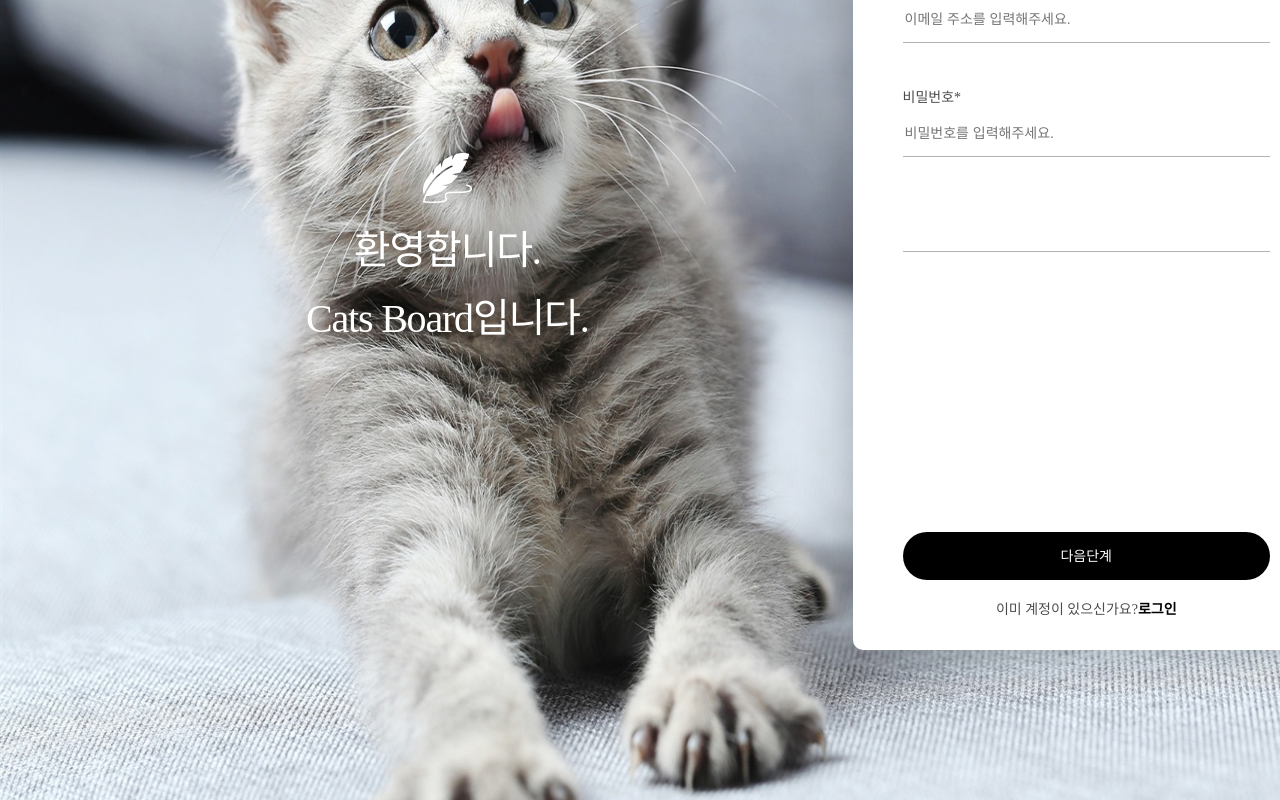
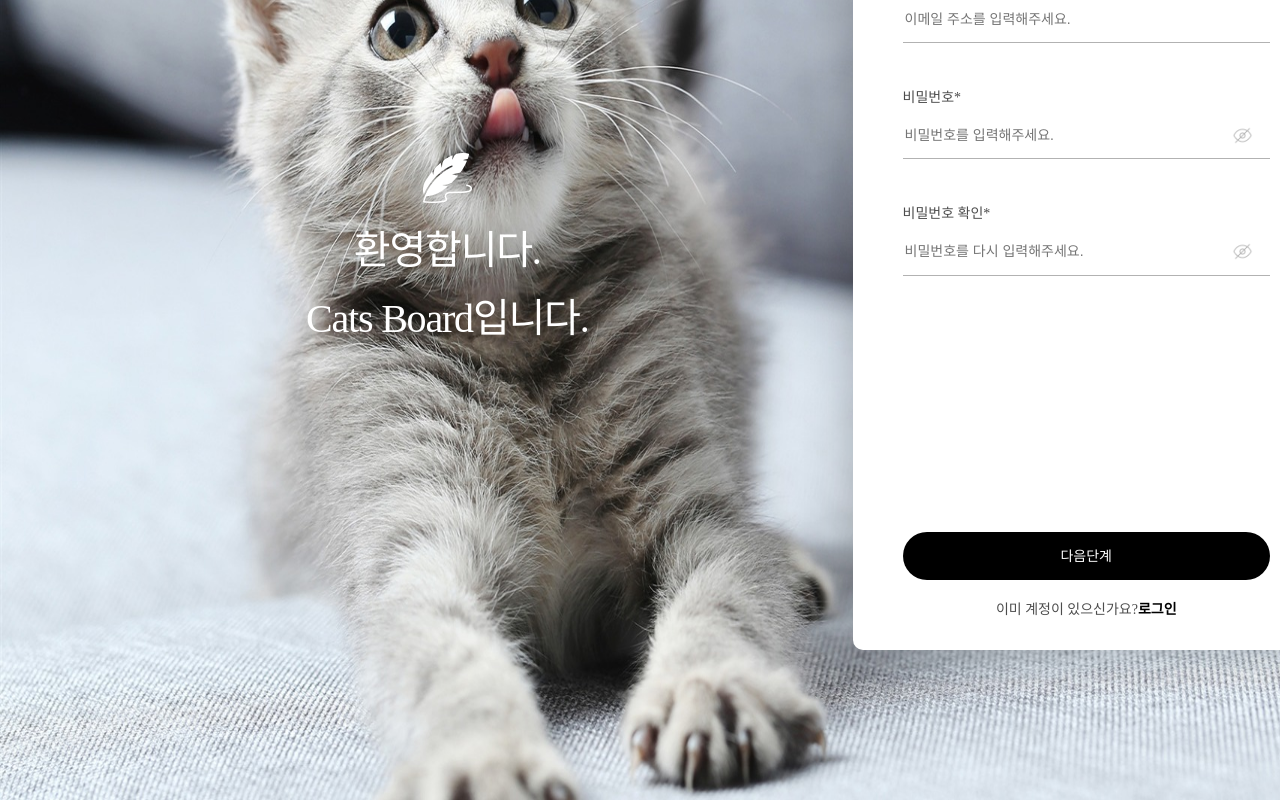
Before and after one commit to yjangel3702/Board-front, a React (Create React App) app: page /auth in a window 1280 px wide. Both pictures are taken after a click on the element "회원가입". Shown: the part 314-1114 px from the top of the page. Built offline with nearby package versions, Linux system fonts and the light colour scheme; a web font is replaced by a local one.

Commit message:
하암 피곤해

```diff
--- a/src/views/Authentication/index.tsx
+++ b/src/views/Authentication/index.tsx
@@ -110,6 +110,9 @@ export default function Authentication() {
   //          component: sign-up 카드 컴포넌트          //
   const SignUpCard = () => {
 
+    //          state: 페이지 번호 상태          //
+    const [page, setPage] = useState<1 | 2>(1);
+
     //          state: 이메일 상태          //
     const [email, setEmail] = useState<string>('');
     //          state: 이메일 에러 상태          //
@@ -126,6 +129,67 @@ export default function Authentication() {
     const [passwordError, setPasswordError] = useState<boolean>(false);
     //          state: 비밀번호 에러 메세지 상태          //
     const [passwordErrorMessage, setPasswordErrorMessage] = useState<string>('');
+    //          state: 비밀번호 확인 상태          //
+    const [passwordCheck, setPasswordCheck] = useState<string>('');
+    //          state: 비밀번호 확인 타입 상태          //
+    const [passwordCheckType, setPasswordCheckType] = useState<'text' | 'password'>('password');
+    //          state: 비밀번호 확인 아이콘 상태          //
+    const [passwordCheckIcon, setPasswordCheckIcon] = useState<'eye-on-icon' | 'eye-off-icon'>('eye-off-icon');
+    //          state: 비밀번호 확인 에러 상태          //
+    const [passwordCheckError, setPasswordCheckError] = useState<boolean>(false);
+    //          state: 비밀번호 확인 에러 메세지 상태          //
+    const [passwordCheckErrorMessage, setPasswordCheckErrorMessage] = useState<string>('');
+
+    //          event handler: 비밀번호 아이콘 클릭 이벤트 처리          //
+    const onPasswordIconClickHandler = () => {
+      if (passwordType === 'password') {
+        setPasswordType('text');
+        setPasswordIcon('eye-on-icon');
+      }
+      if (passwordType === 'text') {
+        setPasswordType('password');
+        setPasswordIcon('eye-off-icon');
+      }
+    }
+    //          event handler: 비밀번호 확인 아이콘 클릭 이벤트 처리          //
+    const onPasswordCheckIconClickHandler = () => {
+      if (passwordCheckType === 'text') {
+        setPasswordCheckType('password');
+        setPasswordCheckIcon('eye-off-icon');
+      }
+      if (passwordCheckType === 'password') {
+        setPasswordCheckType('text');
+        setPasswordCheckIcon('eye-on-icon');
+      }
+    }
+    //          event handler: 다음 단계 클릭 이벤트 처리          //
+    const onNextStepButtonClickHandler = () => {
+
+      setPasswordError(false);
+      setPasswordErrorMessage('');
+      setPasswordCheckError(false);
+      setPasswordCheckErrorMessage('');
+
+      // TODO: 이메일 패턴 확인 //
+
+      // description: 비밀번호 길이 확인 //
+      const checkedPassword = password.trim().length < 8;
+      if (checkedPassword) {
+        setPasswordError(true);
+        setPasswordErrorMessage('비밀번호는 8자 이상 입력해주세요.');
+      }
+
+      // description: 비밀번호 일치 여부 확인 //
+      const checkedPasswordCheck = password !== passwordCheck;
+      if (checkedPasswordCheck) {
+        setPasswordCheckError(true);
+        setPasswordCheckErrorMessage('비밀번호가 일치하지 않습니다.');
+      }
+
+      if (checkedPassword || checkedPasswordCheck) return;
+
+      setPage(2);
+    }
 
     //          render: sign up 카드 컴포넌트 렌더링          //
     return (
@@ -133,14 +197,14 @@ export default function Authentication() {
         <div className='auth-card-top'>
           <div className='auth-card-title-box'>
             <div className='auth-card-title'>{'회원가입'}</div>
-            <div className='auth-card-title-page'>{'1/2'}</div>
+            <div className='auth-card-title-page'>{`${page}/2`}</div>
           </div>
           <InputBox label='이메일 주소*' type='text' placeholder='이메일 주소를 입력해주세요.' value={email} setValue={setEmail} error={emailError} errorMessage={emailErrorMessage} />
-          <InputBox label='비밀번호*' type={passwordType} placeholder='비밀번호를 입력해주세요.' value={password} setValue={setPassword} icon={passwordIcon} error={passwordError} errorMessage={passwordErrorMessage} />
-          <InputBox />
+          <InputBox label='비밀번호*' type={passwordType} placeholder='비밀번호를 입력해주세요.' value={password} setValue={setPassword} icon={passwordIcon} error={passwordError} errorMessage={passwordErrorMessage} onButtonClick={onPasswordIconClickHandler} />
+          <InputBox label='비밀번호 확인*' type={passwordCheckType} placeholder='비밀번호를 다시 입력해주세요.' value={passwordCheck} setValue={setPasswordCheck} icon={passwordCheckIcon} error={passwordCheckError} errorMessage={passwordCheckErrorMessage} onButtonClick={onPasswordCheckIconClickHandler} />
         </div>
         <div className='auth-card-bottom'>
-          <div className='auth-button'>{'다음단계'}</div>
+          <div className='auth-button' onClick={onNextStepButtonClickHandler}>{'다음단계'}</div>
           <div className='auth-description-box'>
             <div className='auth-description'>{'이미 계정이 있으신가요?'}<span className='description-emphasis'>{'로그인'}</span></div>
           </div>
```
